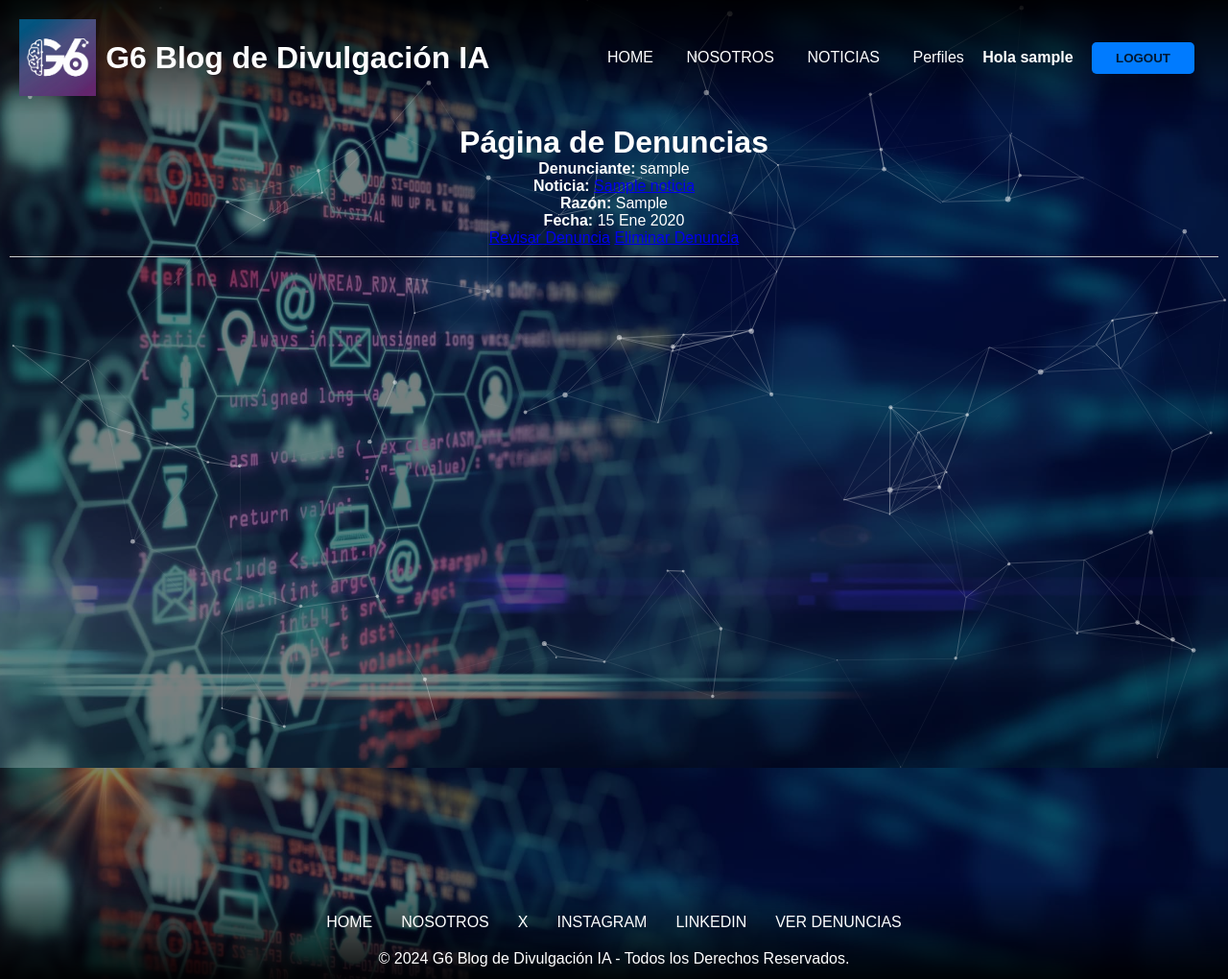
After one commit to patooromero/TP_Final-G6, a Django app: page /Noticias/denuncias/ in a window 1280 px wide. The commit adds this page. Shown: the whole page at 96% size. Run offline with Django 3.2, Linux system fonts and the light colour scheme; a user stored in the database is signed in; tables that the repository leaves empty hold one stand-in row (values such as "Sample post"); some libraries are stand-ins or nearby versions.

Commit message:
Cambios 15.10.2024

```diff
--- a/apps/noticias/admin.py
+++ b/apps/noticias/admin.py
@@ -1,6 +1,7 @@
 from django.contrib import admin
-from .models import Categoria, Noticia, Perfil
+from .models import Categoria, Noticia, Perfil, Denuncia
 
 admin.site.register(Categoria)
 admin.site.register(Noticia)
 admin.site.register(Perfil)
+admin.site.register(Denuncia)
--- a/apps/noticias/models.py
+++ b/apps/noticias/models.py
@@ -27,3 +27,12 @@ class Comentario(models.Model):
 	fecha = models.DateTimeField(auto_now_add=True)
 	def __str__(self):
 		return f"{self.noticia.titulo}->{self.texto}"
+
+class Denuncia(models.Model):
+    usuario = models.ForeignKey(Usuario, on_delete=models.CASCADE)  # Usuario que realiza la denuncia
+    noticia = models.ForeignKey(Noticia, on_delete=models.CASCADE)  # Noticia denunciada
+    razon = models.TextField()  # Motivo de la denuncia
+    fecha = models.DateTimeField(auto_now_add=True)  # Fecha de creación de la denuncia
+
+    def __str__(self):
+        return f'Denuncia de {self.usuario} sobre {self.noticia}'
--- a/apps/noticias/urls.py
+++ b/apps/noticias/urls.py
@@ -22,6 +22,12 @@ urlpatterns = [
 
 	path('perfil/<pk>/', views.perfil_usuario, name='perfil_usuario'),
 
+	path('reportar/<int:noticia_id>/', views.reportar_noticia, name='reportar_noticia'),
 
+	path('denuncias/', views.denuncias, name='denuncias'),
+
+	path('gestionar/<int:id>/', views.gestionar_denuncia, name='gestionar_denuncia'),
+
+	path('eliminar/<int:id>/', views.eliminar_denuncia, name='eliminar_denuncia'),
 
 ]
--- a/apps/noticias/views.py
+++ b/apps/noticias/views.py
@@ -2,8 +2,9 @@ from django.shortcuts import render, redirect, get_object_or_404
 from django.contrib.auth.decorators import login_required
 from django.urls import reverse_lazy
 from django.contrib.auth.models import User
-from .models import Noticia, Categoria, Comentario
-from .forms import NoticiaForm, CategoriaForm
+from django.contrib import messages
+from .models import Noticia, Categoria, Comentario, Denuncia
+from .forms import NoticiaForm, CategoriaForm, DenunciaForm
 from apps.usuarios.models import Usuario
 
 
@@ -95,12 +96,60 @@ def perfil_usuario(request, pk):
     contexto = {'usuario': usuario, 'lista_usuarios': n}
     return render(request, 'noticias/perfil_usuario.html', contexto)
 
-# @login_required
-# def perfil_usuario_list(request, pk):
-#     usuario = get_object_or_404(Usuario, pk=pk)
-#     usuarios = Usuario.objects.all()
-#     contexto = {'usuario': usuario, 'usuarios': usuarios}
-#     return render(request, 'noticias/perfil_usuario.html', contexto)
+@login_required
+def reportar_noticia(request, noticia_id):
+    noticia = get_object_or_404(Noticia, id=noticia_id)
+    if request.method == 'POST':
+        form = DenunciaForm(request.POST)
+        if form.is_valid():
+            denuncia = form.save(commit=False)
+            denuncia.usuario = request.user  # Asegúrate de que el usuario esté autenticado
+            denuncia.noticia = noticia
+            denuncia.save()
+            messages.success(request, 'Tu denuncia ha sido enviada con éxito.') #mensaje de que se guardo la denuncia
+            return redirect('noticias:detalle', pk=noticia.id)  # Redirige a la vista de detalle de la noticia
+    else:
+        form = DenunciaForm()
+    return render(request, 'noticias/reportar_noticia.html', {'form': form, 'noticia': noticia})
+
+@login_required
+def denuncias(request):
+    denuncias = Denuncia.objects.all()  # Obtén todas las denuncias
+    return render(request, 'noticias/denuncias.html', {'denuncias': denuncias})
+
+@login_required
+def gestionar_denuncia(request, id):
+    denuncia = get_object_or_404(Denuncia, id=id)
+
+    if request.method == 'POST':
+        accion = request.POST.get('accion')
+        if accion == 'aprobar':
+            # Lógica para aprobar la denuncia
+            messages.success(request, 'Denuncia aprobada.')
+        elif accion == 'rechazar':
+            # Lógica para rechazar la denuncia
+            messages.error(request, 'Denuncia rechazada.')
+        return redirect('noticias:denuncias')
+
+    return render(request, 'noticias/gestion_denuncia.html', {'denuncia': denuncia})
+
+@login_required
+def eliminar_denuncia(request, id):
+    # Obtener la denuncia o mostrar 404 si no existe
+    denuncia = get_object_or_404(Denuncia, id=id)
+
+    if request.method == 'POST':
+        # Eliminar la denuncia
+        denuncia.delete()
+        messages.success(request, 'Denuncia eliminada con éxito.')
+        return redirect('noticias:denuncias')  # Redirigir a la lista de denuncias
+
+    # Si no es un POST, probablemente querías mostrar un mensaje de confirmación
+    return render(request, 'noticias/confirmar_eliminacion.html', {'denuncia': denuncia})
+
+
+
+
 
 
 
--- a/templates/base.html
+++ b/templates/base.html
@@ -45,6 +45,7 @@
                 <li><a href="#">X</a></li>
                 <li><a href="#">INSTAGRAM</a></li>
                 <li><a href="#">LINKEDIN</a></li>
+                <li><a href="{% url 'noticias:denuncias' %}">VER DENUNCIAS</a></li>
             </ul>
         </div>
         <div class="text-footer-center">
--- /dev/null
+++ b/templates/noticias/denuncias.html
@@ -0,0 +1,29 @@
+<!-- En templates/denuncias.html -->
+{% extends 'base.html' %}
+{% block titulo %}Denuncias{% endblock titulo %}
+
+{% block contenido %}
+<h1>Página de Denuncias</h1>
+
+{% if denuncias %}
+    <ul>
+        {% for denuncia in denuncias %}
+            <li style="margin-bottom: 15px; border-bottom: 1px solid #ccc; padding-bottom: 10px;">
+                <strong>Denunciante:</strong> {{ denuncia.usuario.username }}<br>
+                <strong>Noticia:</strong> <a href="{% url 'noticias:detalle' denuncia.noticia.id %}">{{ denuncia.noticia.titulo }}</a><br>
+                <strong>Razón:</strong> {{ denuncia.razon }}<br>
+                <strong>Fecha:</strong> {{ denuncia.fecha|date:"d M Y" }}  <!-- Formato de fecha -->
+
+                <!-- Acciones para el administrador -->
+                {% if request.user.is_staff %}
+                    <br>
+                    <a href="{% url 'noticias:gestionar_denuncia' denuncia.id %}" class="btn btn-warning">Revisar Denuncia</a>
+                    <a href="{% url 'noticias:eliminar_denuncia' denuncia.id %}" class="btn btn-danger" onclick="return confirm('¿Estás seguro de que deseas eliminar esta denuncia?')">Eliminar Denuncia</a>
+                {% endif %}
+            </li>
+        {% endfor %}
+    </ul>
+{% else %}
+    <p>No hay denuncias registradas.</p>
+{% endif %}
+{% endblock contenido %}
--- a/templates/noticias/perfil_usuario.html
+++ b/templates/noticias/perfil_usuario.html
@@ -5,13 +5,15 @@
 
 {% block contenido %}
     <h1>Perfil de {{ usuario.username }}</h1>
+    <br>
     <p>Nombre: {{ usuario.first_name }}</p>
     <p>Apellido: {{ usuario.last_name }}</p>
     <p>Email: {{ usuario.email }}</p>
     <p>Fecha de registro: {{ usuario.date_joined }}</p>
     <p>Ultima conexión: {{ usuario.last_login }}</p>
-
+    <br><br><br>
     <h2>Usuarios registrados</h2>
+    <br>
     <table>
         <tr>
             <th>Nombre de usuario</th>
```
Also changed, not shown: apps/noticias/forms.py (+6 -1 lines), templates/noticias/confirmar_eliminacion.html (added, +13 -0 lines), templates/noticias/detalle.html (+7 -1 lines), templates/noticias/gestion_denuncia.html (added, +24 -0 lines), templates/noticias/reportar_noticia.html (added, +15 -0 lines), apps/noticias/migrations/0003_denuncia.py (added), media/noticias/ia_computacin_cuantica_uS7VKEs.png (added).
